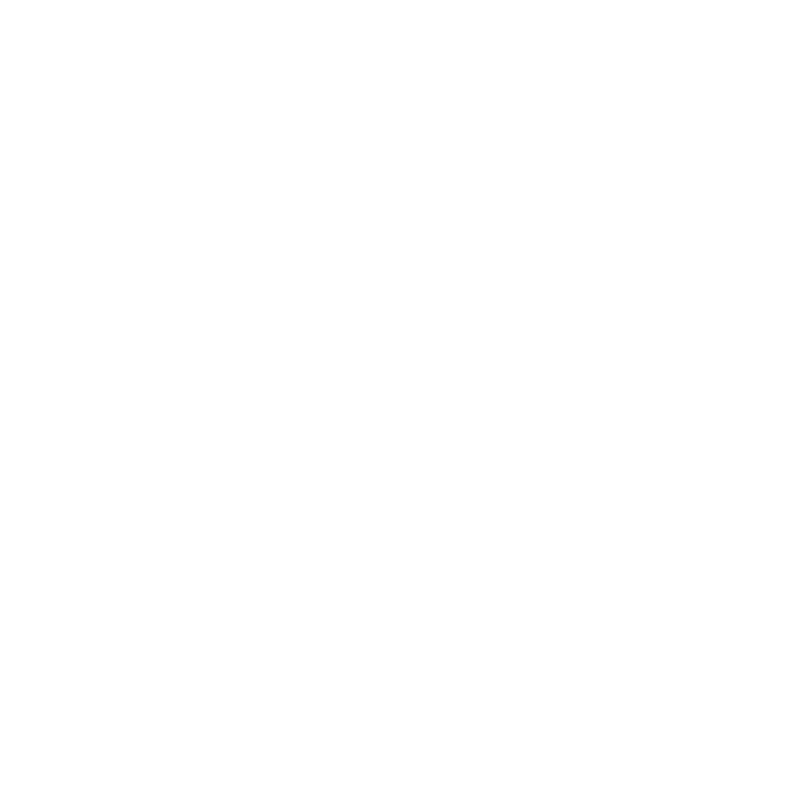
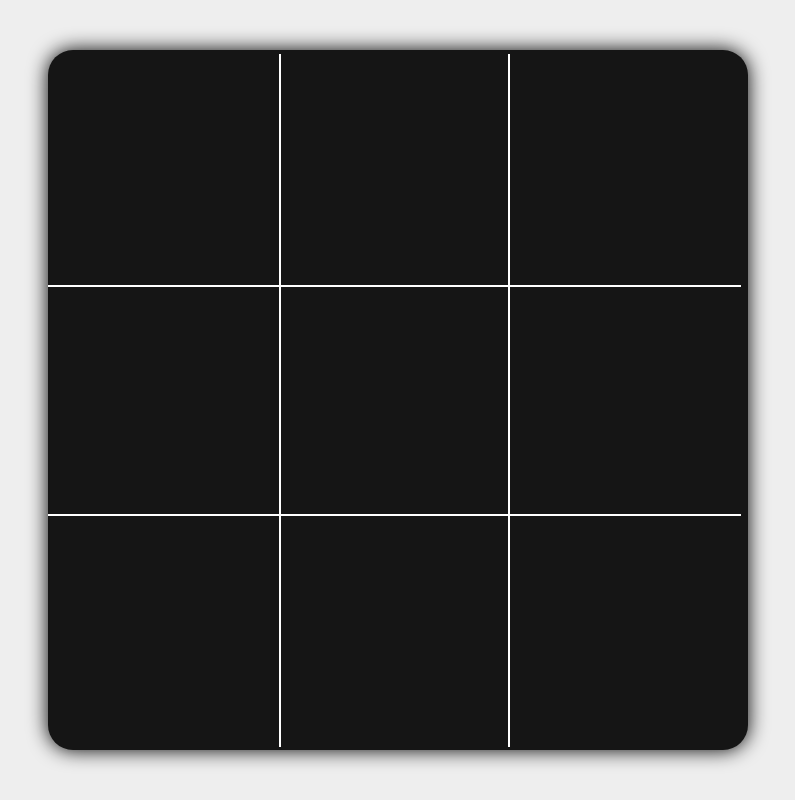
Before and after one commit to charliedodds/tic-tac-toe, a plain HTML site: page index.html in a window 1280 px wide. Shown: the whole page, without its empty margins (242-1037 px from the left). Drawn offline with Linux system fonts and the light colour scheme.

Commit message:
Add first board styles

```diff
--- a/index.css
+++ b/index.css
@@ -0,0 +1,81 @@
+*,
+*::before,
+*::after {
+  box-sizing: border-box;
+}
+
+html {
+  font-size: 10px;
+}
+
+html,
+body {
+  margin: 0;
+  padding: 0;
+  height: 100vh;
+  width: 100vw;
+}
+
+body {
+  background-color: #eee;
+  display: flex;
+  justify-content: center;
+  align-items: center;
+}
+
+main {
+  background-color: #151515;
+  height: 90vw;
+  width: 90vw;
+  max-height: 700px;
+  max-width: 700px;
+  border-radius: 2.5rem;
+  display: flex;
+  flex-wrap: wrap;
+  align-content: center;
+  box-shadow: 0 0 20px black;
+}
+
+.cell {
+  width: 33%;
+  height: 33%;
+  transition: 500ms;
+  display: flex;
+  justify-content: center;
+  align-items: center;
+  text-align: center;
+}
+
+.cell-empty:hover {
+  background-color: #202020;
+}
+
+.cell:nth-of-type(2),
+.cell:nth-of-type(5),
+.cell:nth-of-type(8) {
+  border-left: 2px solid white;
+  border-right: 2px solid white;
+}
+
+.cell:nth-of-type(4),
+.cell:nth-of-type(5),
+.cell:nth-of-type(6) {
+  border-top: 2px solid white;
+  border-bottom: 2px solid white;
+}
+
+.cell:nth-of-type(1) {
+  border-radius: 2.5rem 0 0 0;
+}
+
+.cell:nth-of-type(3) {
+  border-radius: 0 2.5rem 0 0;
+}
+
+.cell:nth-of-type(7) {
+  border-radius: 0 0 0 2.5rem;
+}
+
+.cell:nth-of-type(9) {
+  border-radius: 0 0 2.5rem 0;
+}
--- a/index.html
+++ b/index.html
@@ -8,6 +8,7 @@
     <link rel="stylesheet" href="index.css" />
   </head>
   <body>
+    <main></main>
     <script src="index.js"></script>
   </body>
 </html>
--- a/index.js
+++ b/index.js
@@ -1,15 +1,41 @@
 const GameModule = (() => {
   const board = [null, null, null, null, null, null, null, null, null];
-  const reset = () => {
+
+  let isGameOver = false;
+  let turn = 'X';
+
+  const setGameOver = (boolean) => {
+    isGameOver = boolean;
+  };
+
+  const resetBoard = () => {
     for (let i = 0; i < board.length; i++) {
       board[i] = null;
     }
   };
+
+  const resetGame = () => {
+    resetBoard();
+    setGameOver(false);
+  };
+
+  const swapTurn = () => {
+    switch (turn) {
+      case 'X':
+        turn = 'O';
+        break;
+      case 'O':
+        turn = 'X';
+        break;
+    }
+  };
+
   const checkBoard = () => {
     if (checkRows() || checkColumns() || checkDiagonals()) {
-      return true;
-    } else return false;
+      setGameOver(true);
+    }
   };
+
   const checkRows = () => {
     if (board[0] && board[0] === board[1] && board[1] === board[2]) {
       return board[0];
@@ -20,6 +46,7 @@ const GameModule = (() => {
     }
     return false;
   };
+
   const checkColumns = () => {
     if (board[0] && board[0] === board[3] && board[3] === board[6]) {
       return board[0];
@@ -30,6 +57,7 @@ const GameModule = (() => {
     }
     return false;
   };
+
   const checkDiagonals = () => {
     if (board[0] && board[0] === board[4] && board[4] === board[8]) {
       return board[0];
@@ -38,7 +66,30 @@ const GameModule = (() => {
     }
     return false;
   };
+
+  const createGameBoard = () => {
+    const main = document.querySelector('main');
+    board.forEach((cell, idx) => {
+      let newCell = document.createElement('div');
+      newCell.classList.add('cell');
+      newCell.classList.add('cell-empty');
+      newCell.classList.add(`cell-${idx}`);
+      main.appendChild(newCell);
+    });
+  };
+
   return {
+    swapTurn,
     checkBoard,
+    createGameBoard,
   };
 })();
+
+const Player = (marker) => {
+  const takeTurn = (marker) => {
+    // ADD MARKER TO DIV
+    GameModule.swapTurn();
+  };
+};
+
+GameModule.createGameBoard();
```
